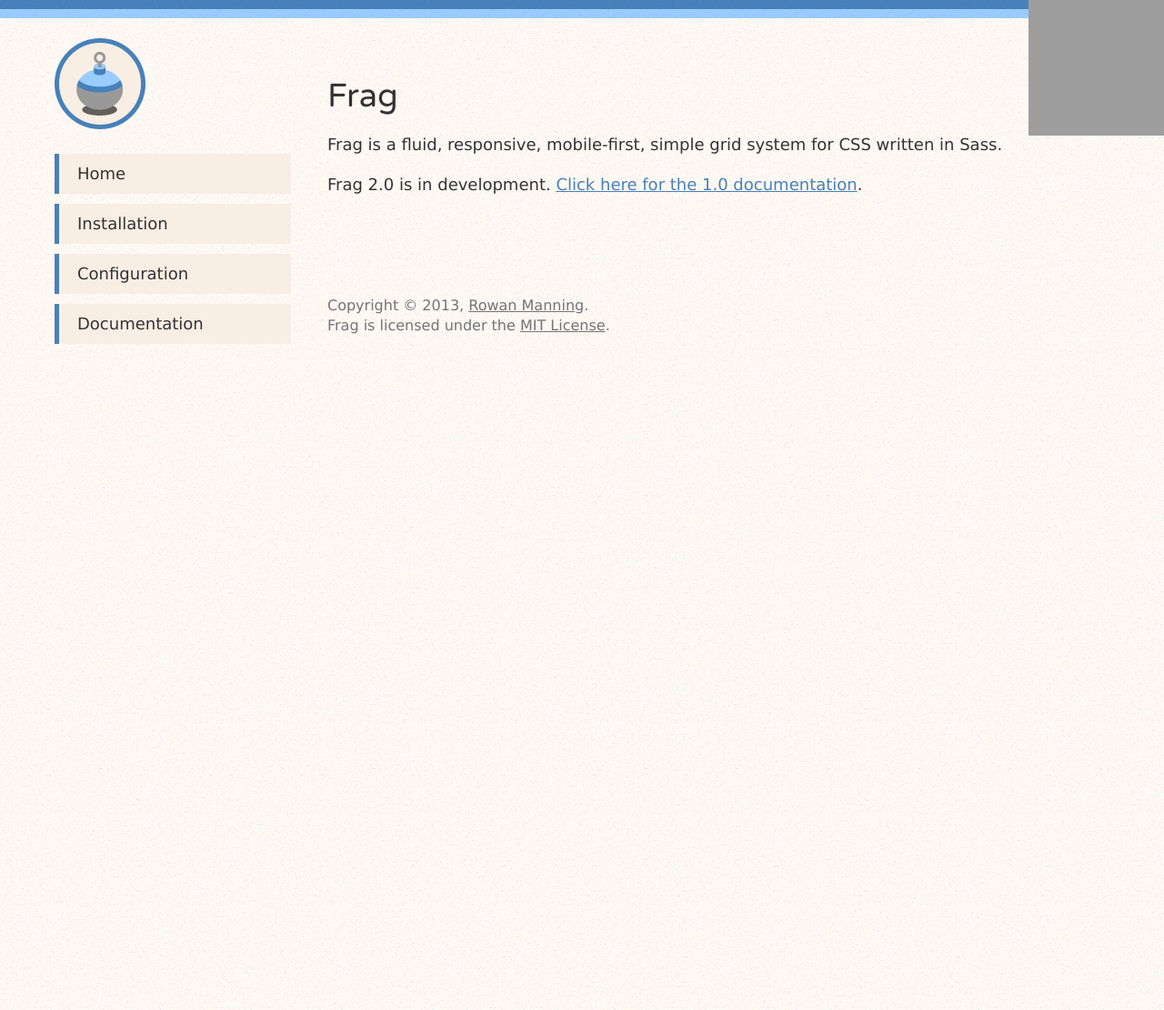
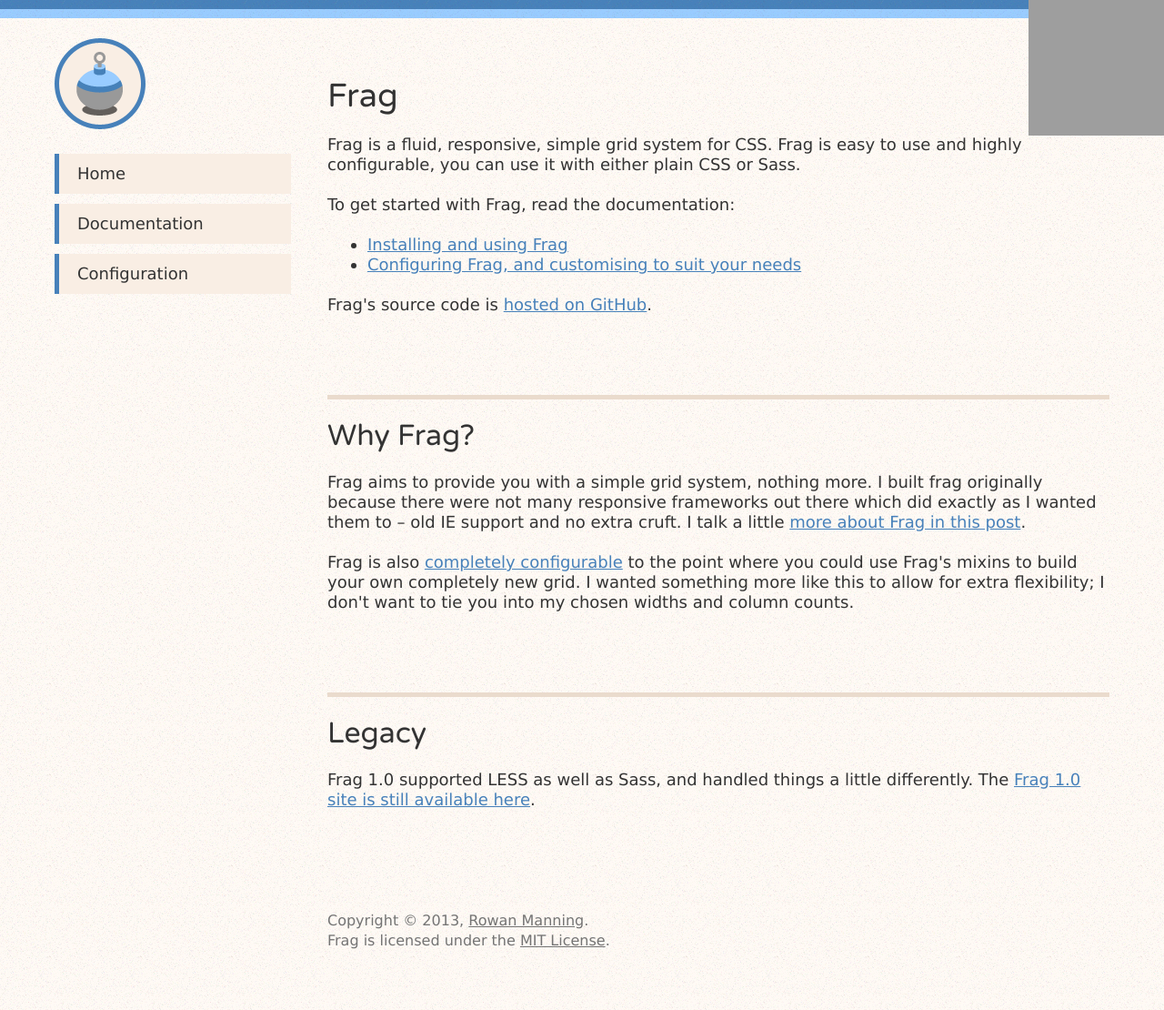
Before and after one commit to rowanmanning/frag, a Jekyll site: the page built from index.html, in a window 1280 px wide. Shown: the whole page at 91% size. Built offline with Jekyll 4.4.1, drawn with Linux system fonts in a browser that asks for light colours; grey boxes are pictures that could not be loaded.

Commit message:
Write basic copy for the home page

```diff
--- a/_includes/header.html
+++ b/_includes/header.html
@@ -8,12 +8,9 @@
         <a href="/">Home</a>
     </li>
     <li>
-        <a href="/docs/install/">Installation</a>
+        <a href="/docs/">Documentation</a>
     </li>
     <li>
         <a href="/docs/config/">Configuration</a>
     </li>
-    <li>
-        <a href="/docs/">Documentation</a>
-    </li>
 </ul>
--- a/index.html
+++ b/index.html
@@ -1,11 +1,59 @@
 ---
 title: Frag
-description: Frag is a fluid, responsive, mobile-first, simple grid system for CSS written in Sass.
+description: Frag is a fluid, responsive, simple grid system for CSS written in Sass.
 layout: page
 ---
 
-<h1>Frag</h1>
 
-<p class="interrupt">Frag is a fluid, responsive, mobile-first, simple grid system for CSS written in Sass.</p>
+<h1>{{ page.title }}</h1>
 
-<p>Frag 2.0 is in development. <a href="/1.x/">Click here for the 1.0 documentation</a>.</p>
+<p>
+    Frag is a fluid, responsive, simple grid system for CSS. Frag is easy to use
+    and highly configurable, you can use it with either plain CSS or Sass.
+</p>
+
+<p>
+    To get started with Frag, read the documentation:
+</p>
+
+<ul>
+    <li>
+        <a href="/docs/">Installing and using Frag</a>
+    </li>
+    <li>
+        <a href="/docs/config/">Configuring Frag, and customising to suit your needs</a>
+    </li>
+</ul>
+
+<p>Frag's source code is <a href="{{ site.repo.url }}">hosted on GitHub</a>.</p>
+
+
+<div id="why" class="section typearea">
+    <h2>Why Frag?</h2>
+
+    <p>
+        Frag aims to provide you with a simple grid system, nothing more. I built
+        frag originally because there were not many responsive frameworks out there
+        which did exactly as I wanted them to – old IE support and no extra cruft. I
+        talk a little <a href="http://rowanmanning.com/posts/why-another-css-grid/">more about Frag in this post</a>.
+    </p>
+
+    <p>
+        Frag is also <a href="/docs/config/">completely configurable</a> to the
+        point where you could use Frag's mixins to build your own completely
+        new grid. I wanted something more like this to allow for extra flexibility;
+        I don't want to tie you into my chosen widths and column counts.
+    </p>
+
+</div>
+
+
+<div id="legacy" class="section typearea">
+    <h2>Legacy</h2>
+
+    <p>
+        Frag 1.0 supported LESS as well as Sass, and handled things a little
+        differently. The <a href="/1.x/">Frag 1.0 site is still available here</a>.</p>
+    </p>
+
+</div>
```
